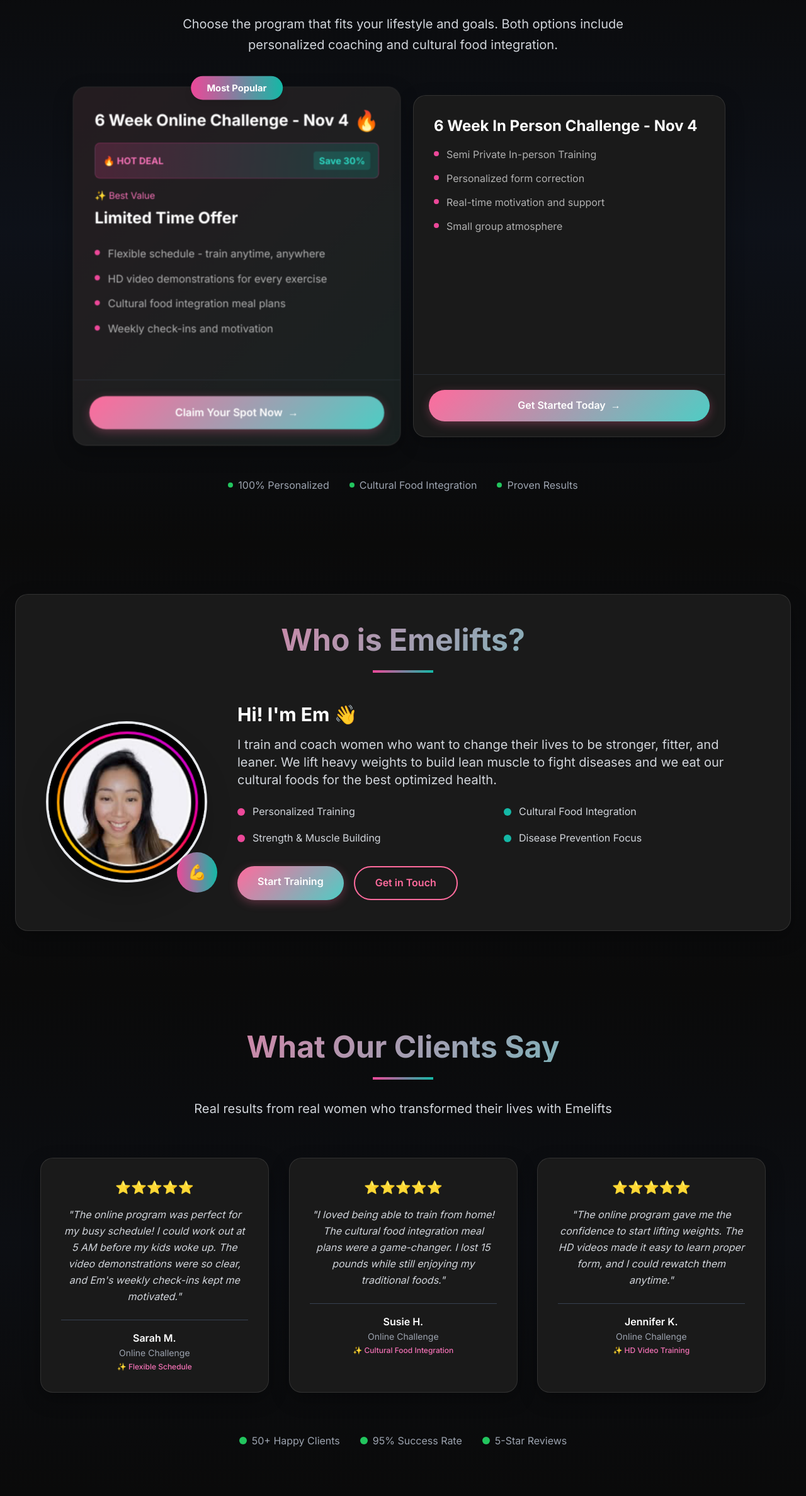
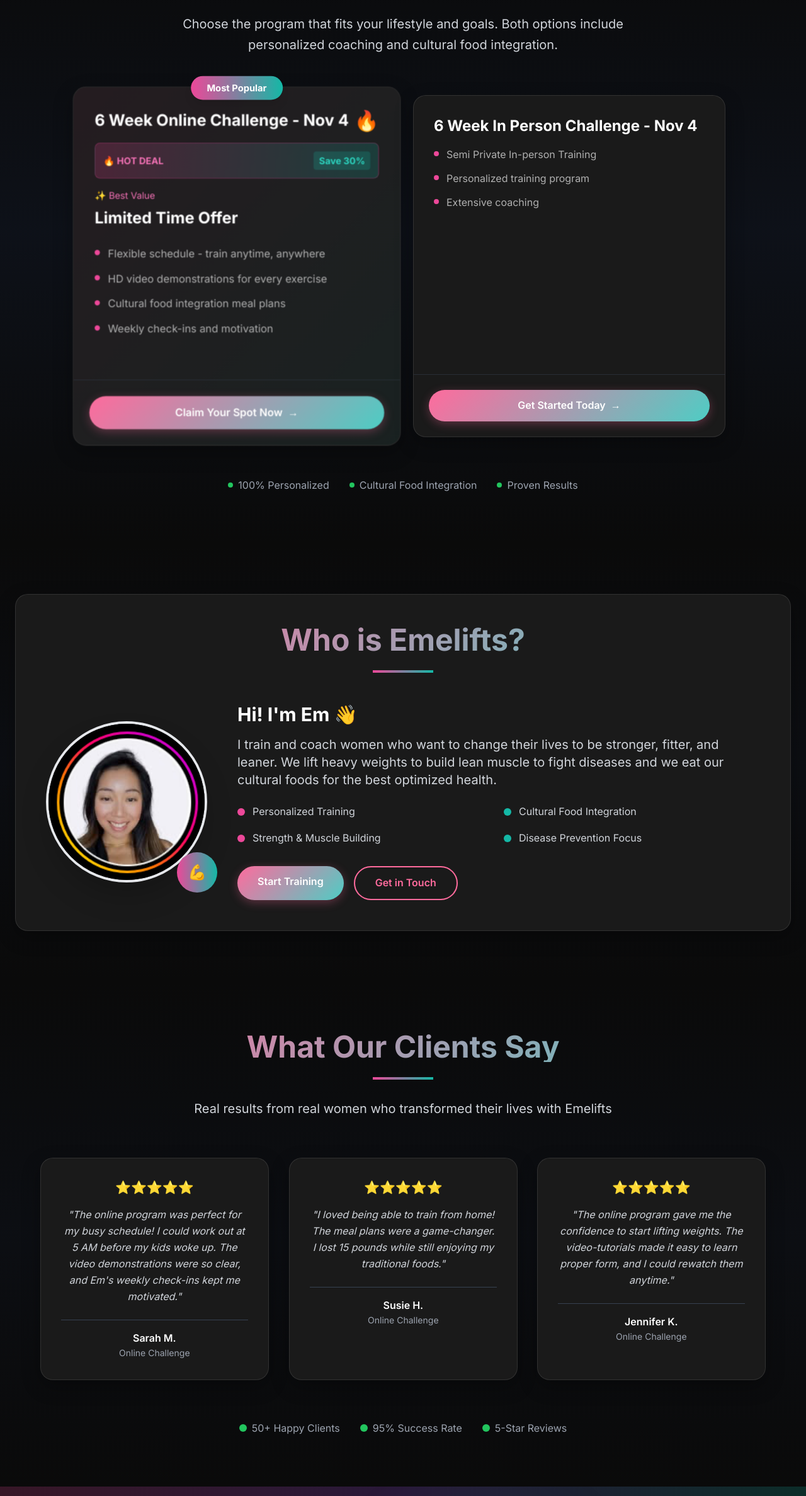
Before and after one commit to algometica/emelifts, a Next.js app: page / in a window 1280 px wide. Shown: the part 930-3305 px from the top of the page at 63% size. Built offline with nearby package versions, Linux system fonts and the light colour scheme.

Commit message:
overall website update - testimonals update

```diff
--- a/src/components/Pricing.js
+++ b/src/components/Pricing.js
@@ -22,9 +22,8 @@
       price: 'Custom',
       features: [
         'Semi Private In-person Training',
-        'Personalized form correction',
-        'Real-time motivation and support',
-        'Small group atmosphere'
+        'Personalized training program',
+        'Extensive coaching'
       ],
       link: 'https://emelifts.punchpass.com/passes/224600?check=1740968332',
       popular: false
--- a/src/components/Testimonials.js
+++ b/src/components/Testimonials.js
@@ -6,22 +6,19 @@
       name: "Sarah M.",
       text: "The online program was perfect for my busy schedule! I could work out at 5 AM before my kids woke up. The video demonstrations were so clear, and Em's weekly check-ins kept me motivated.",
       rating: 5,
-      program: "Online Challenge",
-      highlight: "Flexible Schedule"
+      program: "Online Challenge"
     },
     {
       name: "Susie H.",
-      text: "I loved being able to train from home! The cultural food integration meal plans were a game-changer. I lost 15 pounds while still enjoying my traditional foods.",
+      text: "I loved being able to train from home! The meal plans were a game-changer. I lost 15 pounds while still enjoying my traditional foods.",
       rating: 5,
-      program: "Online Challenge",
-      highlight: "Cultural Food Integration"
+      program: "Online Challenge"
     },
     {
       name: "Jennifer K.",
-      text: "The online program gave me the confidence to start lifting weights. The HD videos made it easy to learn proper form, and I could rewatch them anytime.",
+      text: "The online program gave me the confidence to start lifting weights. The video-tutorials made it easy to learn proper form, and I could rewatch them anytime.",
       rating: 5,
-      program: "Online Challenge",
-      highlight: "HD Video Training"
+      program: "Online Challenge"
     }
   ];
 
```
